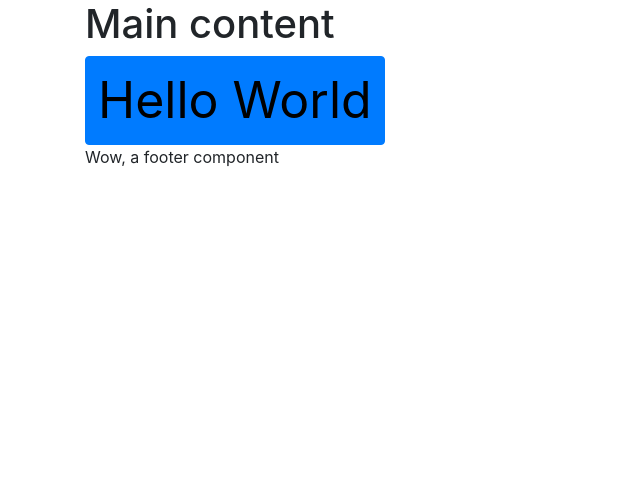
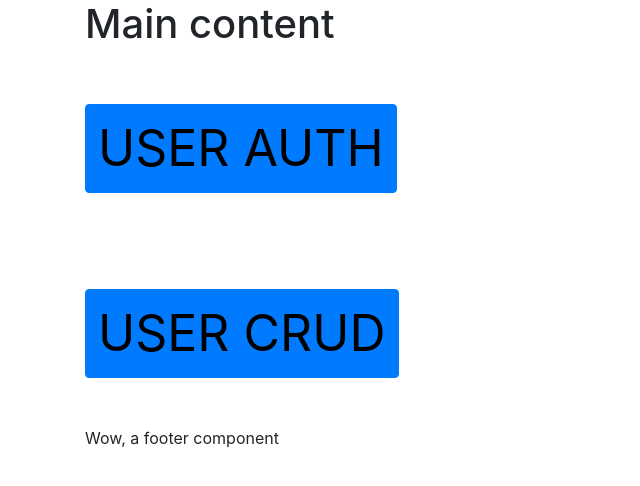
Before and after one commit to andromia/cvrp-client, a Next.js app: page / in a window 1280 px wide. Shown: the top 486 px of the page, without its empty margins (0-640 px from the left). Built offline with nearby package versions, Linux system fonts and the light colour scheme.

Commit message:
latest updates

```diff
--- /dev/null
+++ b/next.config.js
@@ -0,0 +1,6 @@
+module.exports = {
+  env: {
+    userAuth: "http://localhost:8080/",
+    userCrud: "http://localhost:8081/",
+  },
+};
--- a/pages/api/hello.js
+++ /dev/null
@@ -1,6 +0,0 @@
-// Next.js API route support: https://nextjs.org/docs/api-routes/introduction
-
-export default (req, res) => {
-  res.statusCode = 200
-  res.json({ name: 'John Doe' })
-}
--- /dev/null
+++ b/pages/api/test.js
@@ -0,0 +1,5 @@
+export default (req, res) => {
+  res.statusCode = 200;
+  res.setHeader("Content-Type", "application/json");
+  res.end(JSON.stringify({ name: "Hello from User Auth!" }));
+};
--- /dev/null
+++ b/pages/components/Button.js
@@ -0,0 +1,37 @@
+import { useState, useEffect } from "react";
+import styled from "styled-components";
+import Button from "react-bootstrap/Button";
+
+const CustomBtn = styled(Button)`
+  font-size: 50px;
+  color: ${({ theme }) => theme.colors.primary};
+`;
+
+export default function CustomButton({ type }) {
+  const [data, setData] = useState(null);
+
+  useEffect(() => {
+    console.log(data);
+  }, [data]);
+
+  const fetchData = async () => {
+    const req = await fetch(
+      type === "auth" ? process.env.userAuth : process.env.userCrud
+    );
+    const newData = await req.json();
+    return setData(newData);
+  };
+
+  const handleClick = (event) => {
+    event.preventDefault();
+    fetchData();
+  };
+
+  return (
+    <div>
+      <CustomBtn className="my-5" onClick={handleClick}>
+        {type === "auth" ? "USER AUTH" : "USER CRUD"}
+      </CustomBtn>
+    </div>
+  );
+}
--- a/pages/index.js
+++ b/pages/index.js
@@ -1,11 +1,6 @@
 import Head from "next/head";
-import styled from "styled-components";
-import Button from "react-bootstrap/Button";
 
-const CustomBtn = styled(Button)`
-  font-size: 50px;
-  color: ${({ theme }) => theme.colors.primary};
-`;
+import CustomBtn from "./components/Button";
 
 export default function Home() {
   return (
@@ -18,7 +13,8 @@ export default function Home() {
       <main>
         <div>
           <h1>Main content</h1>
-          <CustomBtn className="hello-world-btn">Hello World</CustomBtn>
+          <CustomBtn type="auth" />
+          <CustomBtn type="crud" />
         </div>
       </main>
 
```
